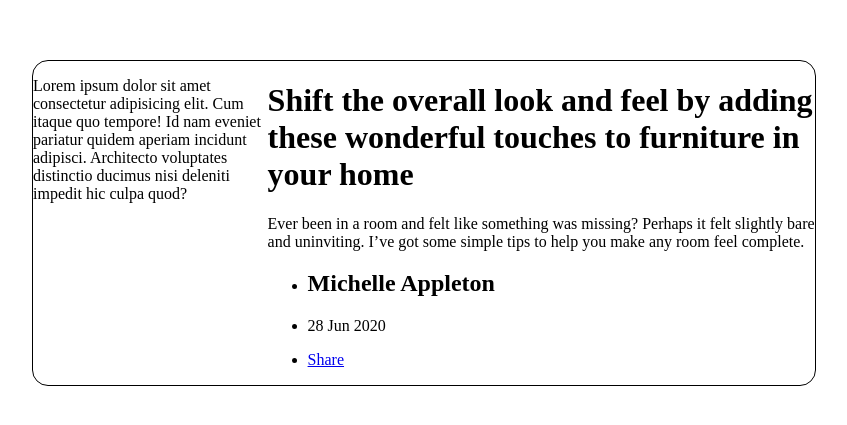
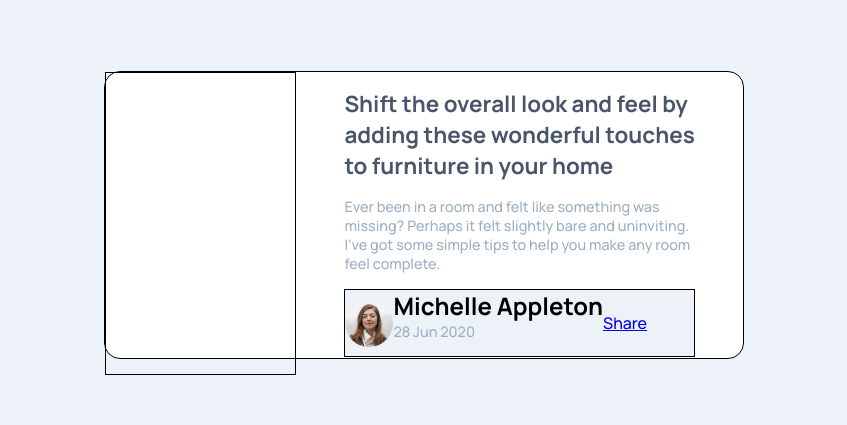
Before and after one commit to adrian-reggiani/articuloMaestro, a plain HTML site: page index.html in a window 1280 px wide. Shown: the part 145-570 px from the top of the page, without its empty margins (216-1063 px from the left). Drawn offline with Linux system fonts and the light colour scheme.

Commit message:
Modelo de tarjeta, iniciando parte derecha

```diff
--- a/index.html
+++ b/index.html
@@ -15,7 +15,7 @@
 </head>
 <body>
 <div class="contenedor">
-  <div class="contenedor__imagen"><p>Lorem ipsum dolor sit amet consectetur adipisicing elit. Cum itaque quo tempore! Id nam eveniet pariatur quidem aperiam incidunt adipisci. Architecto voluptates distinctio ducimus nisi deleniti impedit hic culpa quod?</p></div>
+  <div class="contenedor__imagen"></div>
   <div class="contenedor__informacion">
     <h1>Shift the overall look and feel by adding these wonderful
       touches to furniture in your home</h1>
@@ -24,11 +24,12 @@
       to help you make any room feel complete.</p>
 
     <div class="contenedor_informacion_contacto">
-     <ul>
+      <img src="/images/avatar-michelle.jpg" alt="Imagen">
+      <ul>
         <li><h2>Michelle Appleton</h2></li>
         <li><p> 28 Jun 2020</p></li>
-        <li><a href="#"> Share</a></li>
       </ul>
+        <a href="#"> Share</a>
     </div>
   </div>
 </div>
--- a/sass/_tarjeta.scss
+++ b/sass/_tarjeta.scss
@@ -1,14 +1,25 @@
+*{
+    margin: 0;
+    padding: 0;
+    box-sizing: border-box;
+}
+
 body{
     font-size: 16px;
     height: 90vh;
     display: flex;
     align-items: center;
+    font-family: 'Manrope', sans-serif;
+    background-color: $azulGrisaseoliviano;
 }
 
 .contenedor{
     border: 1px solid black;
-    margin: 0 15rem;
+    height: 18rem;
+    margin: 0rem 20rem;
     border-radius: 1rem;
     display: grid;
     grid-template-columns: 30% 70%;
+    background-color: white;
+
 }
--- /dev/null
+++ b/sass/_tarjetaderecha.scss
@@ -0,0 +1,36 @@
+.contenedor__informacion{
+    margin: 1rem 3rem;
+
+    h1{
+        color: $azulGrisaseoMuyOscuro;
+        font-size: 1.4rem;
+        font-weight: 700;
+        margin-bottom: 1rem;
+    }
+
+    p{
+        color: $azulGrisaseo;
+        font-size: 0.9rem;
+        font-weight: 500;
+        margin-bottom: 1rem;
+    }
+
+}
+
+.contenedor_informacion_contacto{
+    display: flex;
+    border: 1px solid black;
+    align-items: center;
+    height: 25%;
+    background-color: $azulGrisaseoliviano;
+
+    ul{
+        list-style: none;
+    }
+
+    img{
+        width: 3rem;
+        border-radius: 50%;
+    }
+
+}
--- /dev/null
+++ b/sass/_tarjetaizquierda.scss
@@ -0,0 +1,3 @@
+.contenedor__imagen{
+border: 1px solid black;
+}
--- a/sass/estilos.scss
+++ b/sass/estilos.scss
@@ -1,2 +1,6 @@
+//Diseño
+
 @import "variables";
 @import "tarjeta";
+@import "tarjetaizquierda";
+@import "tarjetaderecha";
```
Also changed, not shown: css/estilos.css, 1 other file.
